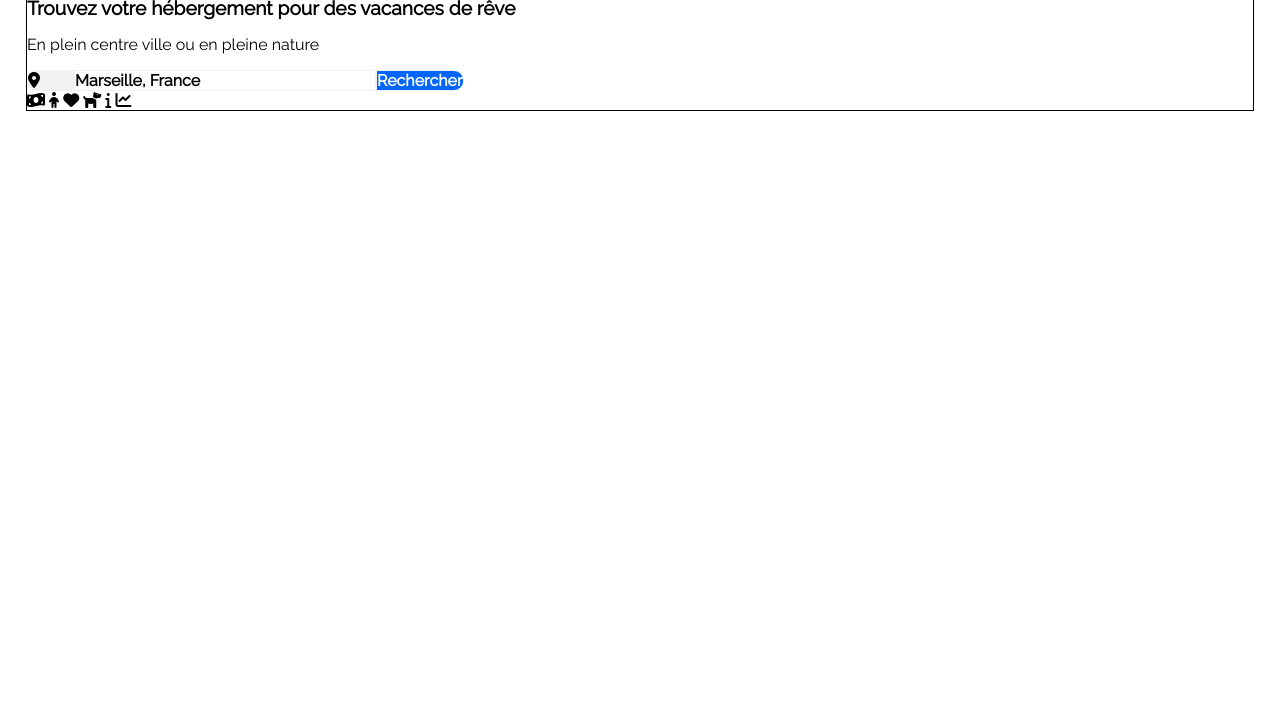
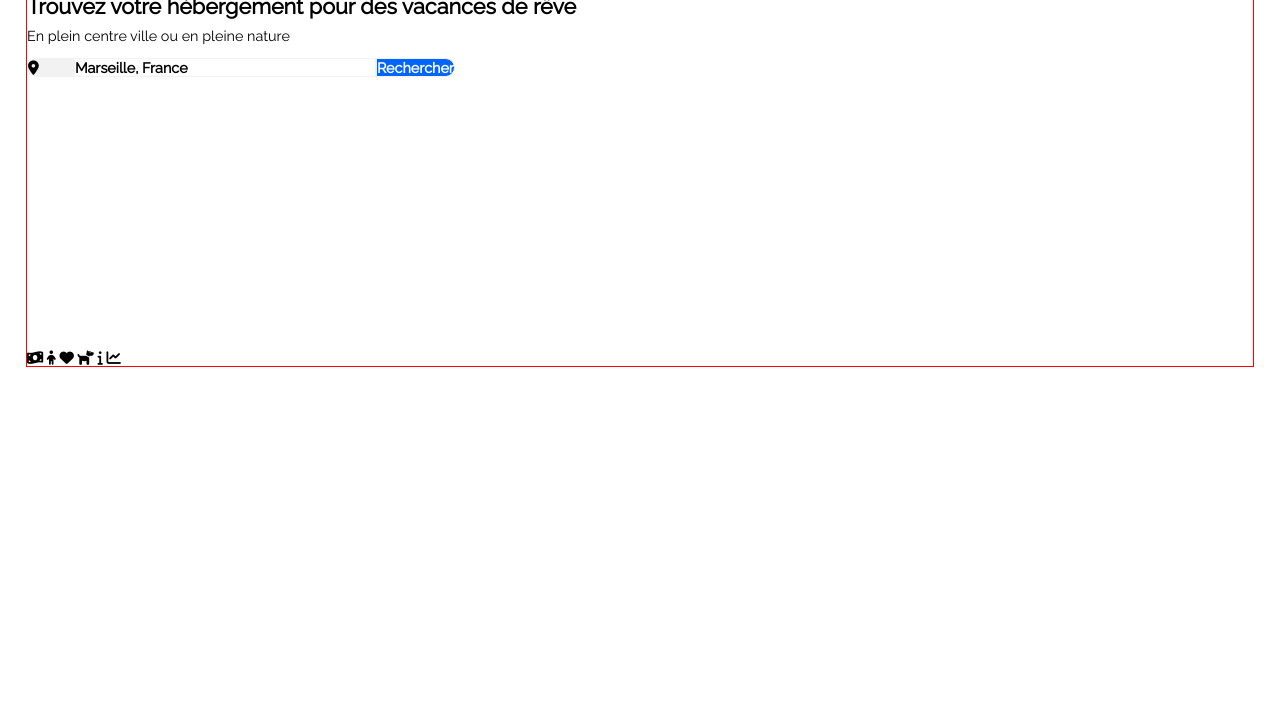
Before and after one commit to JoseLeBer/2_09042021, a plain HTML site: page index.html in a window 1280 px wide. Shown: the part 79-800 px from the top of the page. Drawn offline with Linux system fonts and the light colour scheme.

Commit message:
Header + Slogan Desktop

```diff
--- a/index.html
+++ b/index.html
@@ -24,7 +24,7 @@
                 </nav>
             </header>
 
-            <div>
+            <div id="slogan">
                 <h1>Trouvez votre hébergement pour des vacances de rêve</h1>
                 <p>En plein centre ville ou en pleine nature</p>
             </div>
@@ -34,6 +34,22 @@
                 <div class="elementformulaire">Marseille, France </div>
                 <div class="elementformulaire">Rechercher </div>
               </div>
+            <br>
+            <br>
+            <br>
+            <br>
+            <br>
+            <br>
+            <br>
+            <br>
+            <br>
+            <br>
+            <br>
+            <br>
+            <br>
+            <br>
+            <br>
+            <br>
 
             <i class="fas fa-money-bill-wave"></i>
             <i class="fas fa-child"></i>
--- a/style.css
+++ b/style.css
@@ -1,12 +1,13 @@
 body
 {
     font-family: 'Raleway', sans-serif;
+    font-size: 0.9em;
 }
 #bloc_page
 {
     width: 97%;
     margin: auto;
-    border: 1px solid black;
+    border: 1px solid red;
 }
 header
 {
@@ -45,20 +46,25 @@ nav a
     color: #0065FC;
     font-weight: bold;
 }
-
-
-
-
-
-
-
+#slogan
+{
+    display: flex;
+    justify-content: center;
+    flex-direction: column;
+}
+#slogan h1
+{
+    display: flex;
+    margin-bottom: 0;
+}
+#slogan p
+{
+    display: flex;
+    margin-top: 0.5em;
+}
 h1
 {
-    font-size: 1.2em;
-}
-h2
-{
-    font-size: 0.8em;
+    font-size: 1.5em;
 }
 #formulaire
 {
```
